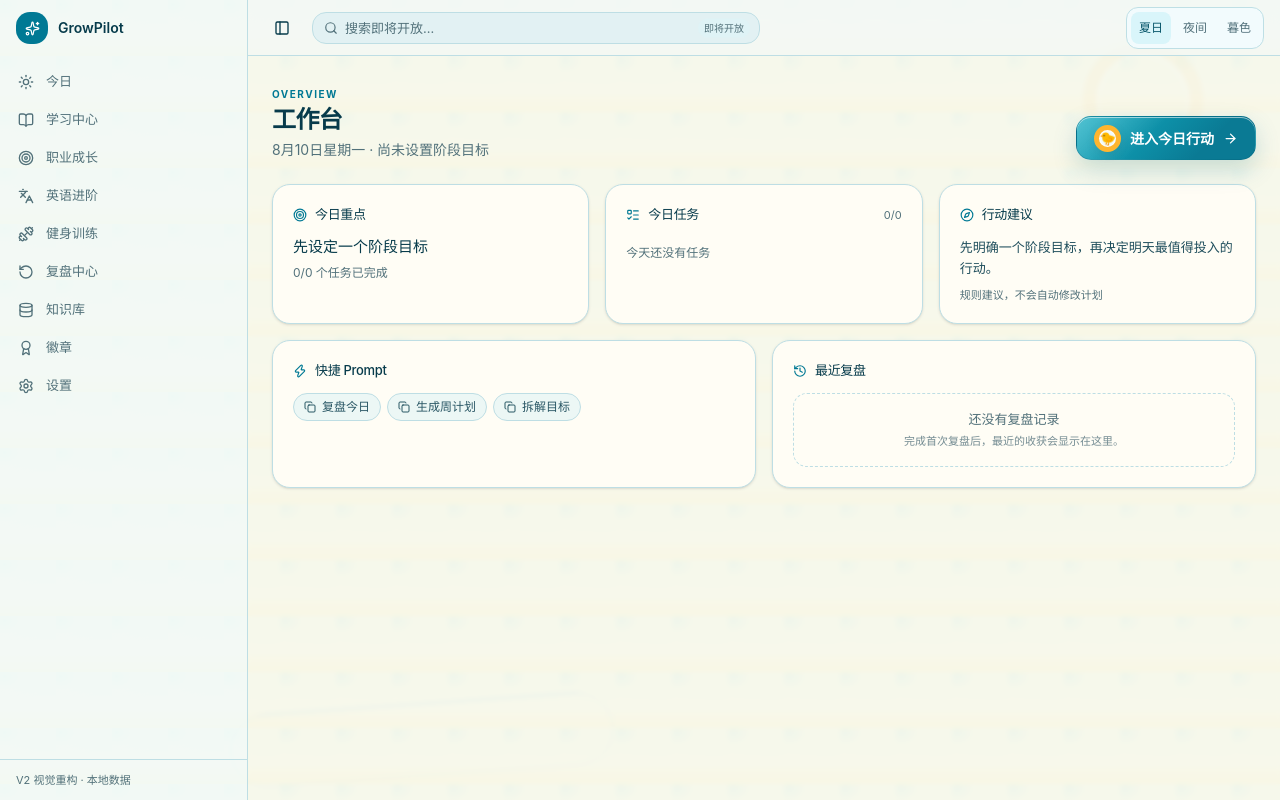
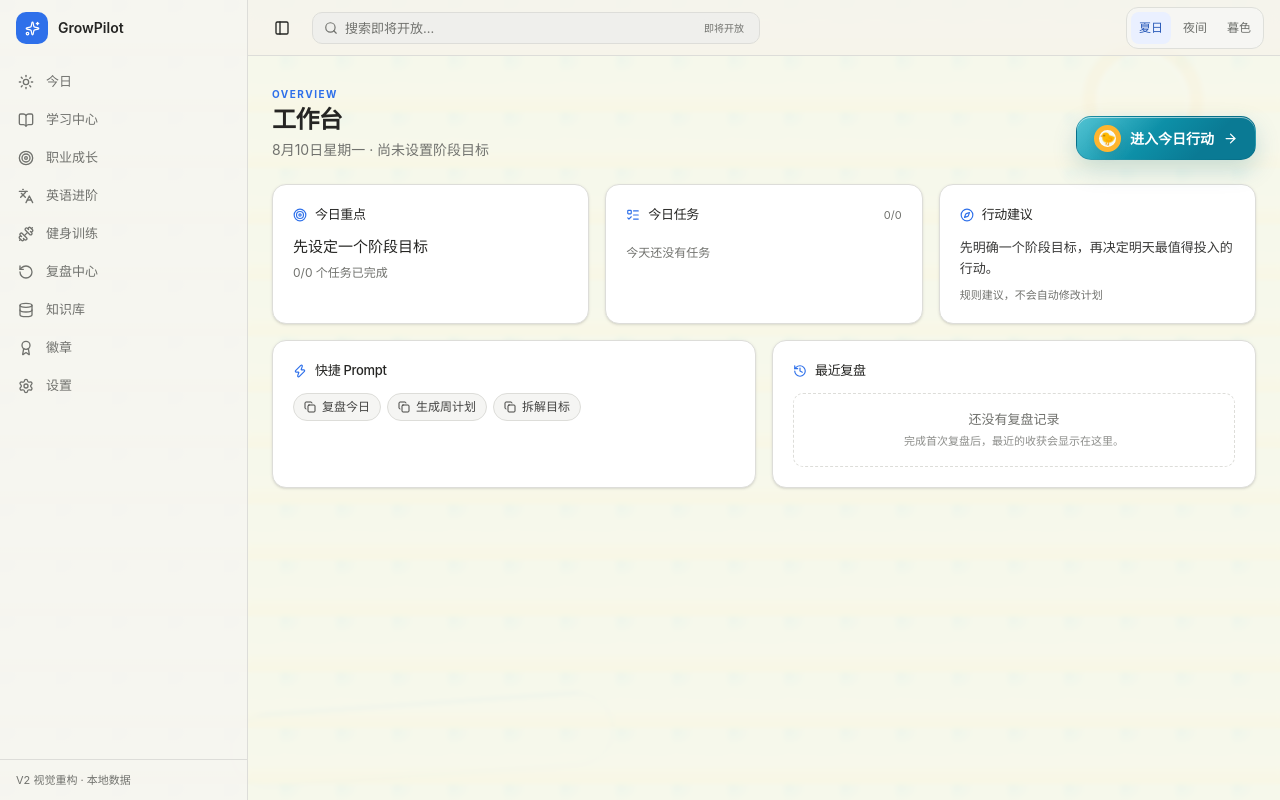
Before and after one commit to GrowPilot-Leo/Personal-Workspace, a Next.js app in the folder apps/web/: page /dashboard in a window 1280 px wide. Built offline with nearby package versions, Linux system fonts and the light colour scheme.

Commit message:
feat(design): replace literal summer palette with calm productivity tokens

```diff
--- a/apps/web/src/shared/theme/tokens.css
+++ b/apps/web/src/shared/theme/tokens.css
@@ -1,61 +1,56 @@
-/* Foundation + semantic tokens — Summer Day theme is the default. */
+/* Foundation + semantic tokens — calm Day theme is the default. */
 :root {
-  /* semantic tokens (business modules use these only) */
-  --color-bg-canvas: #f2fbfd;
-  --color-bg-surface: #fffdf7;
-  --color-text-primary: #073b4c;
-  --color-text-muted: #52717b;
-  --color-action-primary: #007a96;
-  --color-ai-accent: #a33d27;
-  --color-success: #147d65;
-  --color-warning: #a85d00;
-  --color-danger: #bd3d45;
+  --color-bg-canvas: #f6f6f3;
+  --color-bg-surface: #ffffff;
+  --color-text-primary: #252523;
+  --color-text-muted: #6f716d;
+  --color-action-primary: #2f6feb;
+  --color-ai-accent: #6555c7;
+  --color-success: #2f7d52;
+  --color-warning: #925716;
+  --color-danger: #b54848;
 
-  /* component tokens (shell UI only) */
-  --sidebar-bg: rgba(242, 251, 253, 0.9);
-  --nav-active-bg: #d9f5fa;
-  --nav-active-text: #07566a;
-  --nav-hover-bg: #e8f8fa;
-  --card-bg: #fffdf7;
-  --card-border: #bedfe5;
-  --brand-bg: #007a96;
+  --sidebar-bg: rgba(246, 246, 243, 0.96);
+  --nav-active-bg: #eaf0ff;
+  --nav-active-text: #2859b8;
+  --nav-hover-bg: #efefec;
+  --card-bg: #ffffff;
+  --card-border: #dedfda;
+  --brand-bg: #2f6feb;
   --brand-text: #ffffff;
 
-  /* motion: short, quiet and spring-like */
-  --motion-transition: 220ms cubic-bezier(0.22, 1, 0.36, 1);
+  --motion-transition: 180ms cubic-bezier(0.2, 0.8, 0.2, 1);
 
-  /* legacy V1 variables mapped onto the summer palette */
-  --ink: #073b4c;
-  --muted: #52717b;
-  --line: #bedfe5;
-  --surface: #fffdf7;
-  --canvas: #f2fbfd;
-  --brand: #007a96;
-  --brand-soft: #d9f5fa;
-  --deep: #073b4c;
-  --green: #147d65;
-  --blue: #167eaa;
-  --shadow: 0 18px 46px rgba(4, 88, 112, 0.1);
+  --ink: #252523;
+  --muted: #6f716d;
+  --line: #dedfda;
+  --surface: #ffffff;
+  --canvas: #f6f6f3;
+  --brand: #2f6feb;
+  --brand-soft: #eaf0ff;
+  --deep: #252523;
+  --green: #2f7d52;
+  --blue: #2f6feb;
+  --shadow: 0 1px 2px rgba(25, 27, 24, 0.05), 0 8px 24px rgba(25, 27, 24, 0.035);
 
-  /* shadcn/ui semantic tokens (HSL triplets) */
-  --background: 190 58% 97%;
-  --foreground: 194 83% 16%;
-  --card: 48 100% 98%;
-  --card-foreground: 194 83% 16%;
-  --popover: 48 100% 98%;
-  --popover-foreground: 194 83% 16%;
-  --primary: 191 100% 29%;
+  --background: 60 14% 96%;
+  --foreground: 60 3% 14%;
+  --card: 0 0% 100%;
+  --card-foreground: 60 3% 14%;
+  --popover: 0 0% 100%;
+  --popover-foreground: 60 3% 14%;
+  --primary: 219 82% 55%;
   --primary-foreground: 0 0% 100%;
-  --secondary: 188 58% 92%;
-  --secondary-foreground: 194 72% 21%;
-  --muted: 188 43% 92%;
-  --muted-foreground: 194 20% 40%;
-  --accent: 48 100% 87%;
-  --accent-foreground: 31 88% 22%;
-  --destructive: 356 51% 49%;
+  --secondary: 60 8% 93%;
+  --secondary-foreground: 60 3% 19%;
+  --muted: 60 8% 93%;
+  --muted-foreground: 80 2% 44%;
+  --accent: 220 60% 95%;
+  --accent-foreground: 219 65% 38%;
+  --destructive: 0 44% 50%;
   --destructive-foreground: 0 0% 100%;
-  --border: 190 42% 82%;
-  --input: 190 42% 82%;
-  --ring: 191 100% 29%;
-  --radius: 0.875rem;
+  --border: 72 6% 86%;
+  --input: 72 6% 86%;
+  --ring: 219 82% 55%;
+  --radius: 0.625rem;
 }
```
